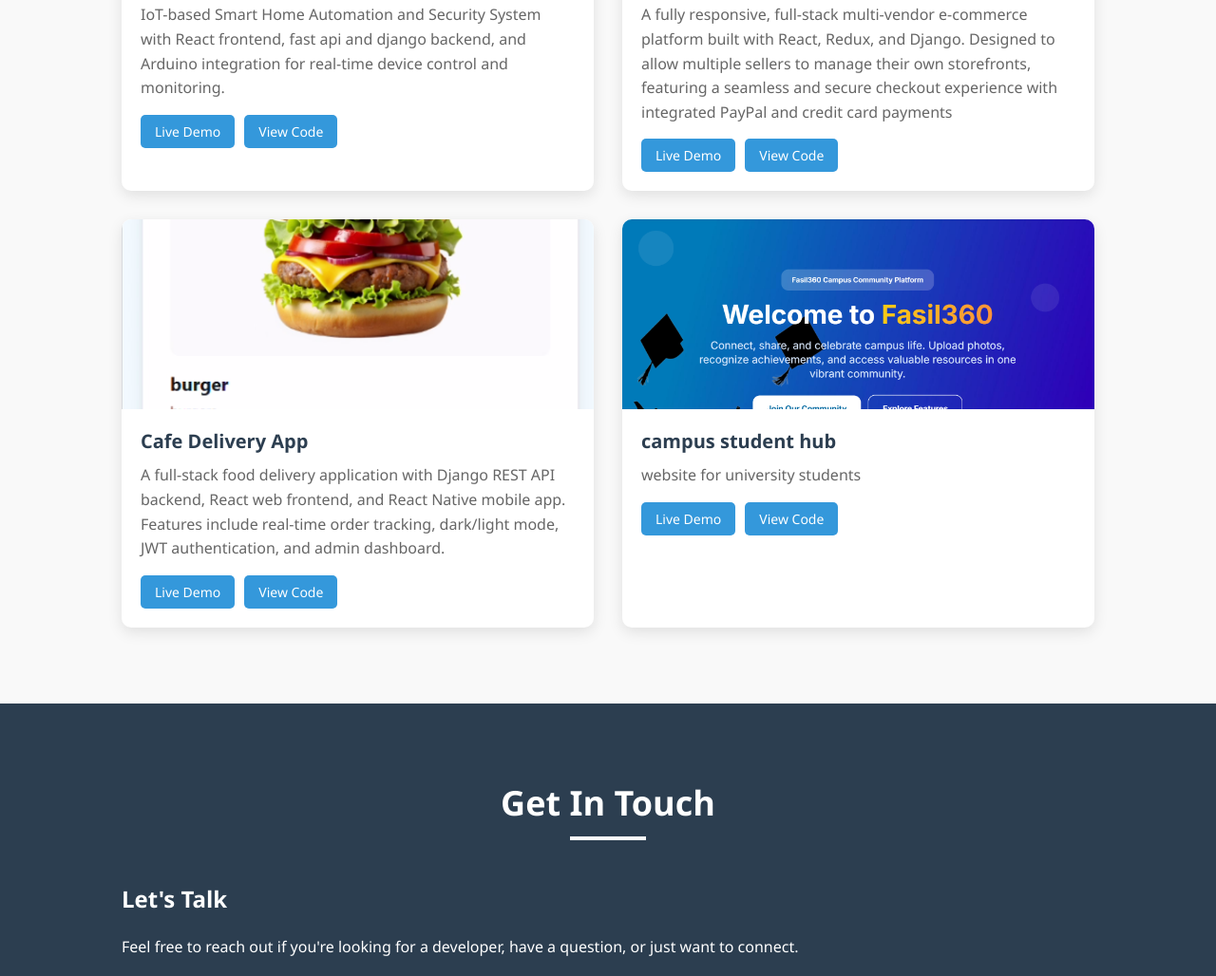
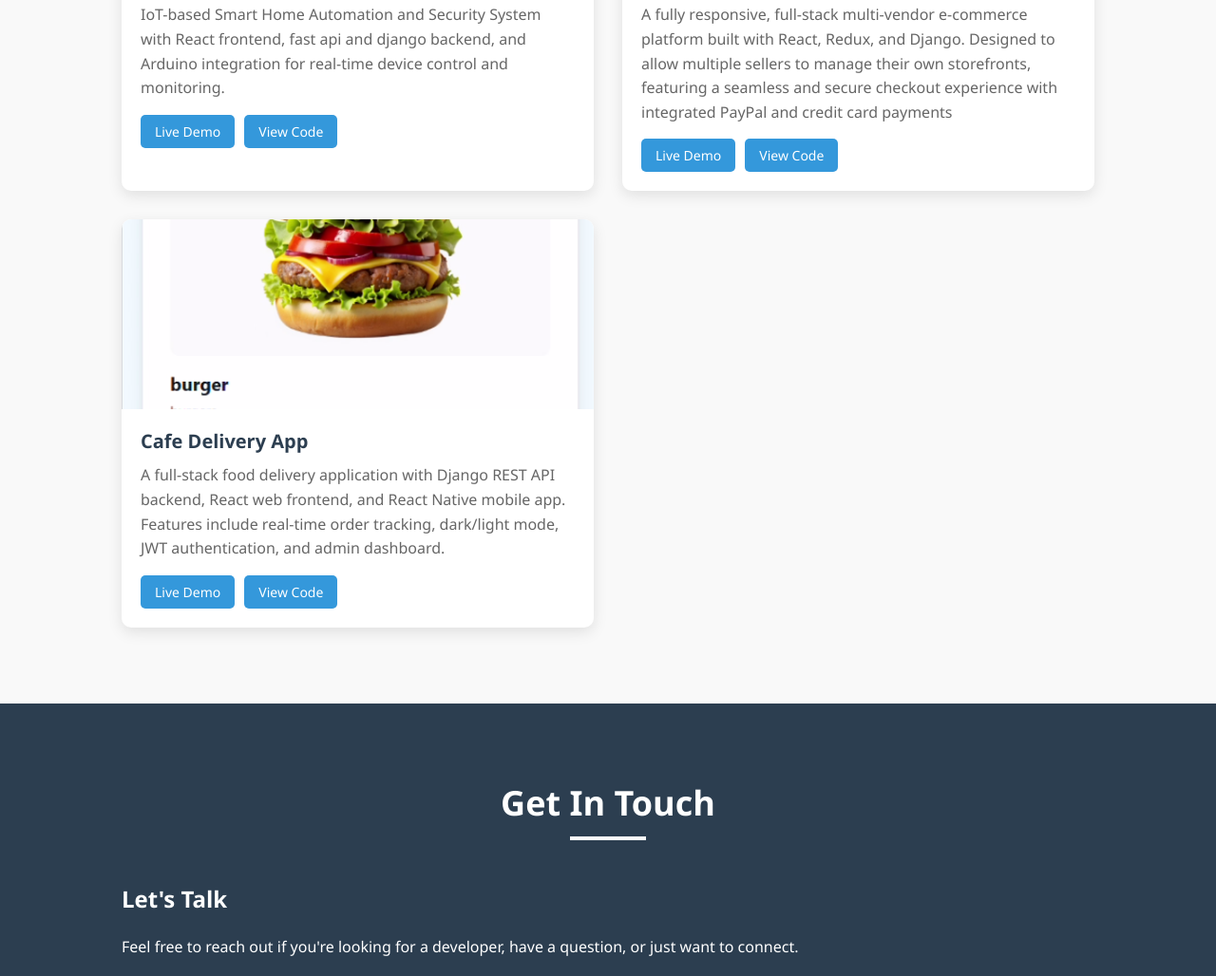
Before and after one commit to Asmamaw-kas/my-portfolio, a plain HTML site: page index.html in a window 1280 px wide. Shown: the part 2058-3086 px from the top of the page at 95% size. Drawn offline with Linux system fonts and the light colour scheme.

Commit message:
Update index.html

```diff
--- a/index.html
+++ b/index.html
@@ -108,19 +108,6 @@
                 </div>
             </div>
         </div>
-                 <div class="project-card" style="animation-delay: 0.1s;">
-                <div class="project-image">
-                    <img src="images/fasil360.png" alt="Project 1">
-                </div>
-                <div class="project-info">
-                    <h3>campus student hub</h3>
-                    <p>website for university students </p>
-                    <div class="project-links">
-                        <a href="https://fasil-360.onrender.com/">Live Demo</a>
-                        <a href="https://github.com/Asmamaw-kas/" target="_blank">View Code</a>
-                    </div>
-                </div>
-            </div>
         </div>
     </section>
 
```
